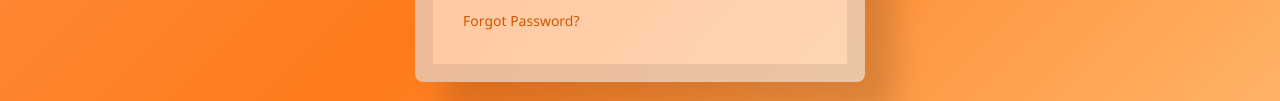
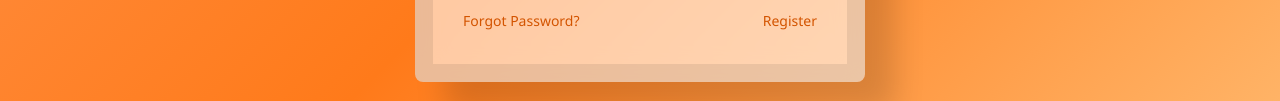
Before and after one commit to kowshik5475/TEACH-NOTES, a plain HTML site: page login.html in a window 1280 px wide. Shown: the part 482-583 px from the top of the page. Drawn offline with Linux system fonts and the light colour scheme.

Commit message:
Add registration link to login.html
Added a registration link to the login page.

```diff
--- a/login.html
+++ b/login.html
@@ -28,7 +28,7 @@
 
     <div class="bottom-links">
         <a href="#" onclick="forgotPassword()">Forgot Password?</a>
-
+        <a href="register.html" onclick="myFunction()">Register</a>
     </div>
 
     <div id="loginMessage"></div>
```
